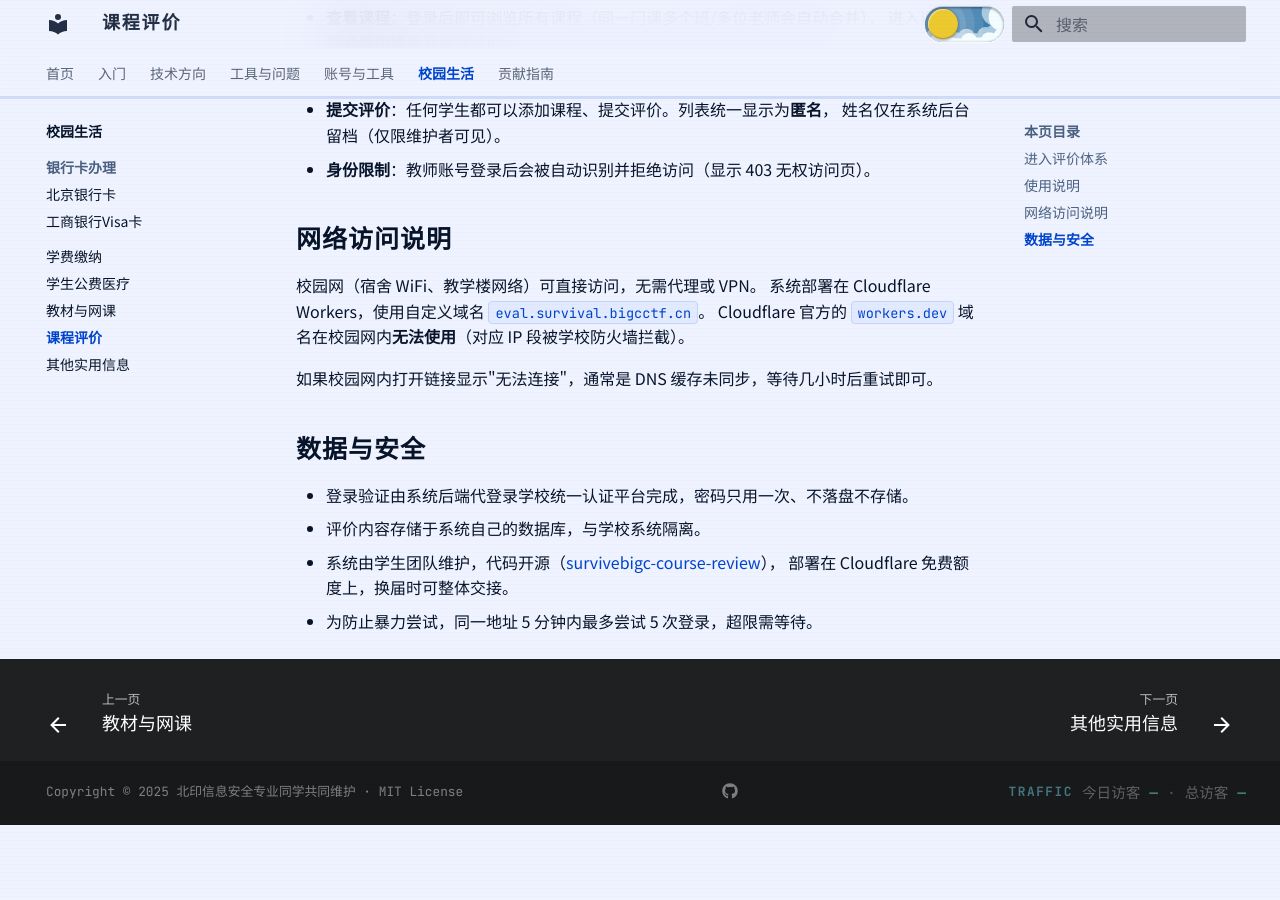
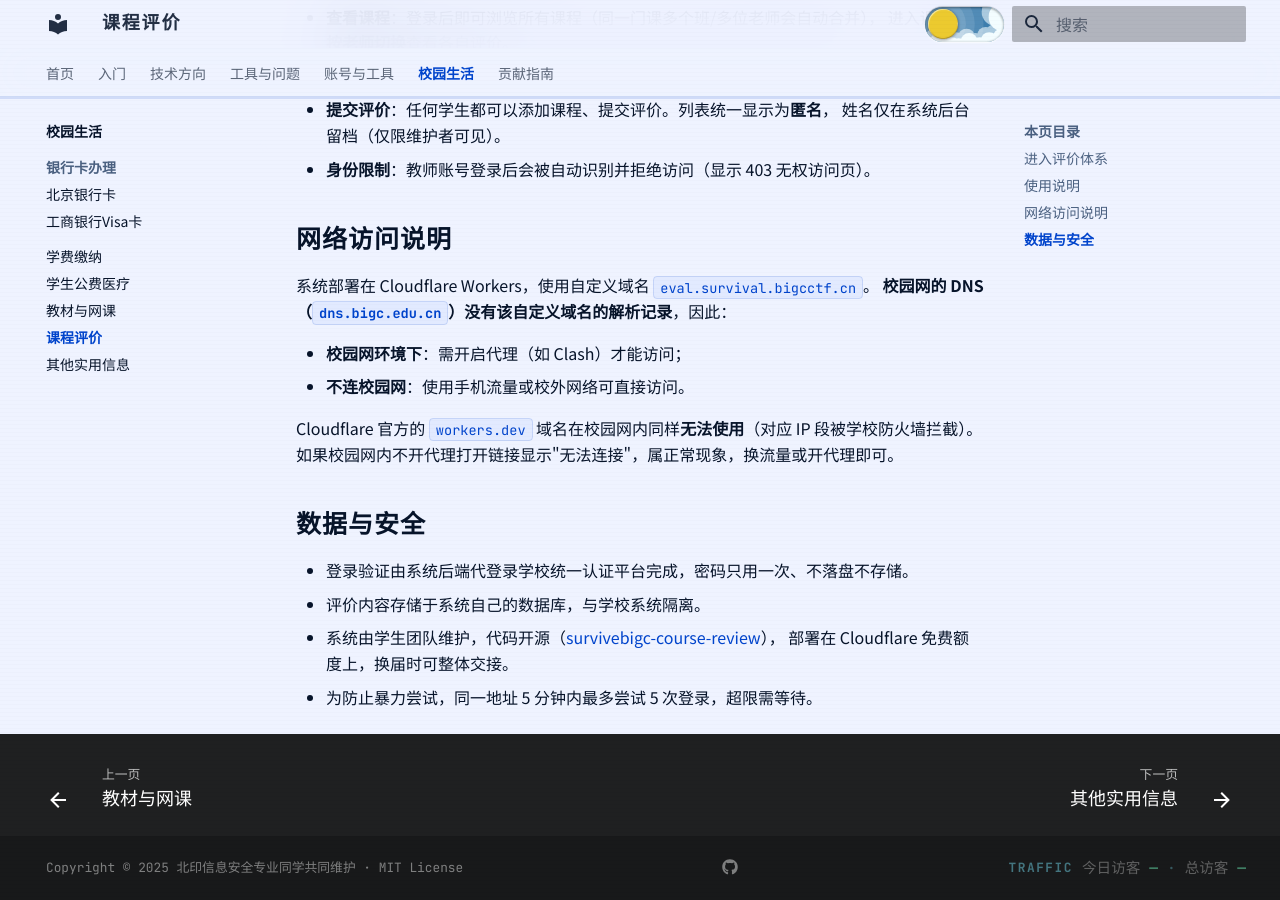
Before and after one commit to starnotes-xj/SurviveBIGCManual, an MkDocs documentation site: the page built from docs/05-校园生活/课程评价.md, in a window 1280 px wide and 900 px high, scrolled down 616 px. Built offline with MkDocs 1.6.1 and Material for MkDocs 9.7.7, drawn with Linux system fonts in a browser that asks for light colours; before the commit the page ends 1441 px from its top, so only the background shows below that.

Commit message:
docs: 修正课程评价网络访问说明(校园网需代理/非校园网访问)

```diff
--- a/docs/05-校园生活/课程评价.md
+++ b/docs/05-校园生活/课程评价.md
@@ -22,11 +22,14 @@
 
 ## 网络访问说明
 
-校园网（宿舍 WiFi、教学楼网络）可直接访问，无需代理或 VPN。
 系统部署在 Cloudflare Workers，使用自定义域名 `eval.survival.bigcctf.cn`。
-Cloudflare 官方的 `workers.dev` 域名在校园网内**无法使用**（对应 IP 段被学校防火墙拦截）。
+**校园网的 DNS（`dns.bigc.edu.cn`）没有该自定义域名的解析记录**，因此：
 
-如果校园网内打开链接显示"无法连接"，通常是 DNS 缓存未同步，等待几小时后重试即可。
+- **校园网环境下**：需开启代理（如 Clash）才能访问；
+- **不连校园网**：使用手机流量或校外网络可直接访问。
+
+Cloudflare 官方的 `workers.dev` 域名在校园网内同样**无法使用**（对应 IP 段被学校防火墙拦截）。
+如果校园网内不开代理打开链接显示"无法连接"，属正常现象，换流量或开代理即可。
 
 ## 数据与安全
 
```
